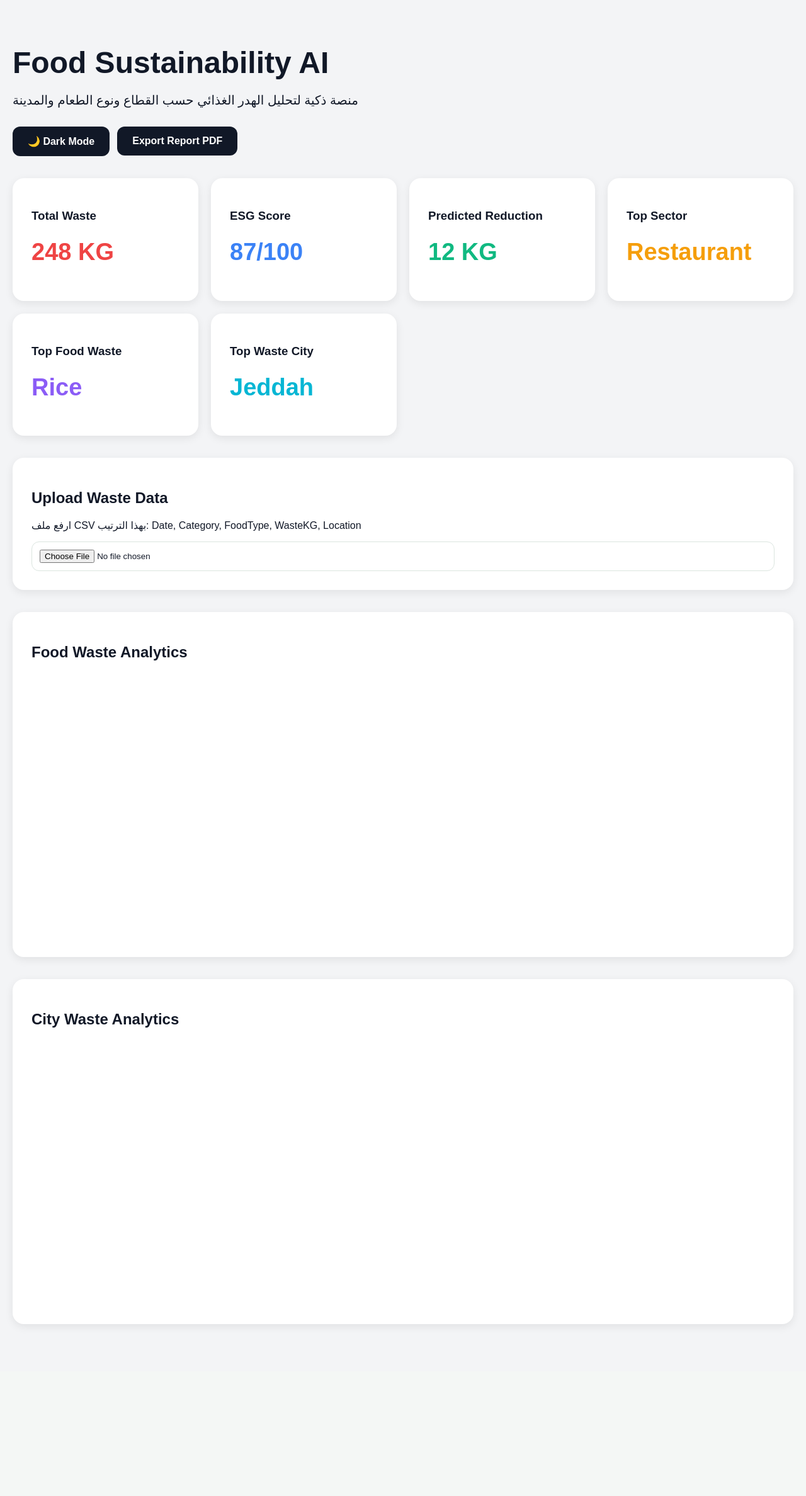
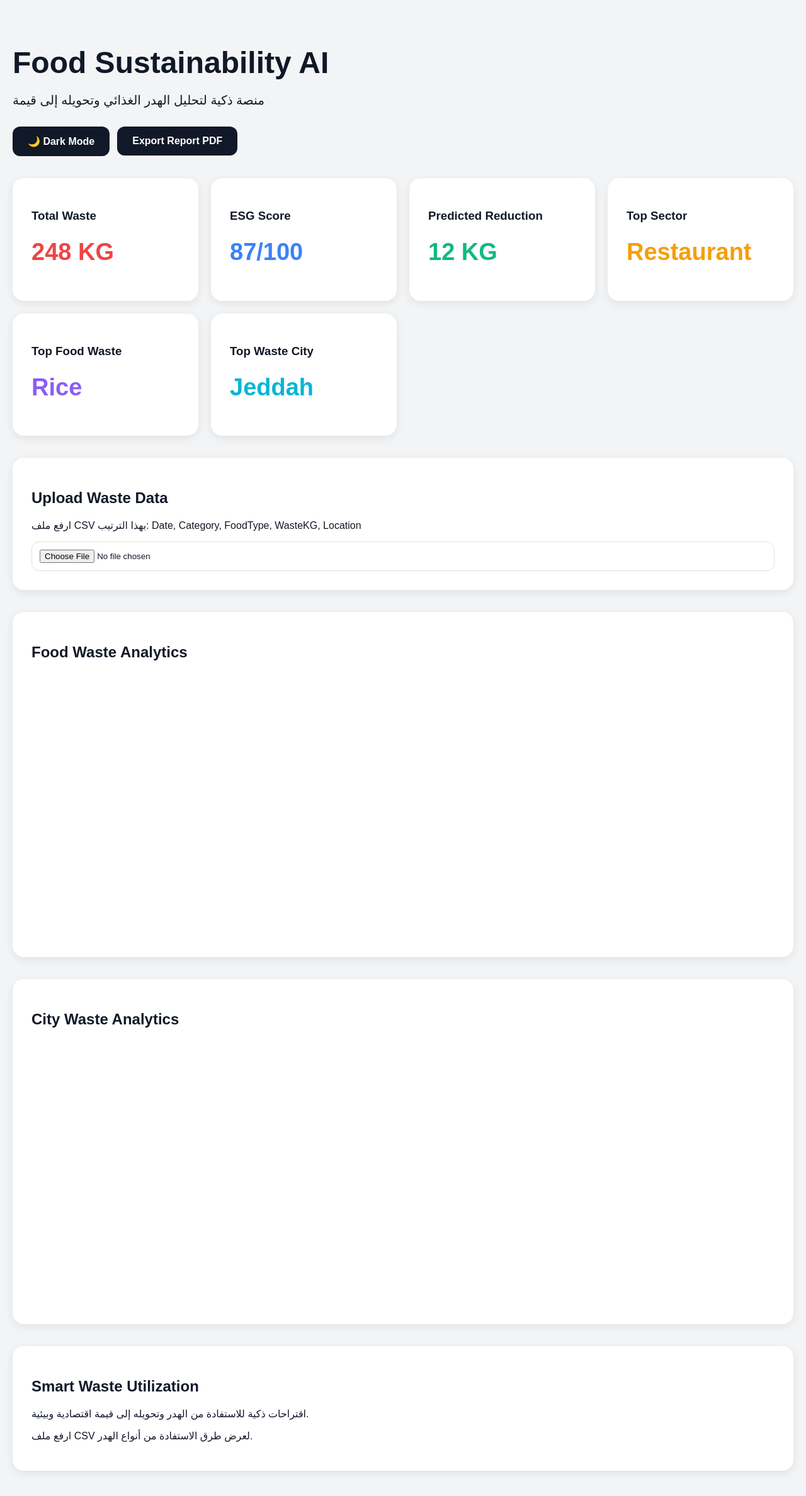
Before and after one commit to aboremasx0x-boop/food-sustainability-ai, a Next.js app in the folder Food_Sustainability_AI_Full_Platform/food_sustainability_frontend_v3/: page / in a window 1280 px wide. Shown: the top 2376 px of the page at 63% size. Before the commit the page ends 2178 px from the top, so only its background shows below. Built offline with nearby package versions, Linux system fonts and the light colour scheme.

Commit message:
Update index.jsx

```diff
--- a/Food_Sustainability_AI_Full_Platform/food_sustainability_frontend_v3/pages/index.jsx
+++ b/Food_Sustainability_AI_Full_Platform/food_sustainability_frontend_v3/pages/index.jsx
@@ -12,14 +12,18 @@ export default function Home() {
   const [darkMode, setDarkMode] = useState(false);
   const [fileName, setFileName] = useState("");
   const [analysis, setAnalysis] = useState("");
+
   const [totalWaste, setTotalWaste] = useState(248);
   const [esg, setESG] = useState(87);
   const [reduction, setReduction] = useState(12);
+
   const [topCategory, setTopCategory] = useState("Restaurant");
   const [topFood, setTopFood] = useState("Rice");
   const [topLocation, setTopLocation] = useState("Jeddah");
+
   const [foodStats, setFoodStats] = useState([]);
   const [cityStats, setCityStats] = useState([]);
+  const [utilizationTips, setUtilizationTips] = useState([]);
 
   function handleFileUpload(e) {
     const file = e.target.files[0];
@@ -37,6 +41,17 @@ export default function Home() {
       const categories = {};
       const foods = {};
       const locations = {};
+
+      const utilizationMap = {
+        Rice: "تحويله إلى أعلاف أو سماد عضوي بعد المعالجة المناسبة",
+        Bread: "استخدامه كعلف حيواني أو تحويله إلى سماد عضوي",
+        Vegetables: "تحويله إلى Compost أو سماد حيوي",
+        Fruits: "إنتاج سماد عضوي أو مستخلصات طبيعية",
+        Coffee: "استخدامه في السماد أو الوقود الحيوي أو منتجات التقشير",
+        Chicken: "إعادة تدوير البروتين الحيواني وفق اشتراطات السلامة",
+        Meat: "معالجة متخصصة لإنتاج طاقة حيوية أو تدوير بروتيني",
+        Fish: "إعادة تدوير بروتيني أو تحويله إلى سماد عضوي متخصص",
+      };
 
       rows.forEach((row) => {
         const cols = row.split(",");
@@ -74,6 +89,14 @@ export default function Home() {
       const predictedReduction = Math.round(total * 0.12);
       const esgScore = Math.max(0, Math.min(100, Math.round(100 - total / 5)));
 
+      const tips = sortedFoods.map((item) => ({
+        food: item.name,
+        amount: item.value,
+        suggestion:
+          utilizationMap[item.name] ||
+          "إعادة تدوير غذائي أو تحويله إلى سماد أو طاقة حيوية حسب نوع المخلف",
+      }));
+
       setTotalWaste(total);
       setReduction(predictedReduction);
       setESG(esgScore);
@@ -82,6 +105,7 @@ export default function Home() {
       setTopLocation(highestLocation);
       setFoodStats(sortedFoods);
       setCityStats(sortedLocations);
+      setUtilizationTips(tips);
 
       setAnalysis(`
 نتائج التحليل الذكي:
@@ -118,7 +142,7 @@ export default function Home() {
         </h1>
 
         <p style={{ fontSize: "20px", marginBottom: "30px" }}>
-          منصة ذكية لتحليل الهدر الغذائي حسب القطاع ونوع الطعام والمدينة
+          منصة ذكية لتحليل الهدر الغذائي وتحويله إلى قيمة
         </p>
 
         <div style={{ display: "flex", gap: "12px", marginBottom: "35px" }}>
@@ -200,6 +224,36 @@ export default function Home() {
             </ResponsiveContainer>
           </div>
         </Section>
+
+        <Section darkMode={darkMode}>
+          <h2>Smart Waste Utilization</h2>
+          <p>اقتراحات ذكية للاستفادة من الهدر وتحويله إلى قيمة اقتصادية وبيئية.</p>
+
+          {utilizationTips.length === 0 ? (
+            <p>ارفع ملف CSV لعرض طرق الاستفادة من أنواع الهدر.</p>
+          ) : (
+            utilizationTips.map((tip, index) => (
+              <div
+                key={index}
+                style={{
+                  padding: "18px",
+                  marginBottom: "15px",
+                  borderRadius: "12px",
+                  background: darkMode ? "#111827" : "#f9fafb",
+                  border: darkMode ? "1px solid #334155" : "1px solid #e5e7eb",
+                }}
+              >
+                <h3 style={{ marginBottom: "8px", color: "#10b981" }}>
+                  {tip.food} — {tip.amount} KG
+                </h3>
+
+                <p style={{ margin: 0, lineHeight: "1.8" }}>
+                  {tip.suggestion}
+                </p>
+              </div>
+            ))
+          )}
+        </Section>
       </div>
     </div>
   );
```
